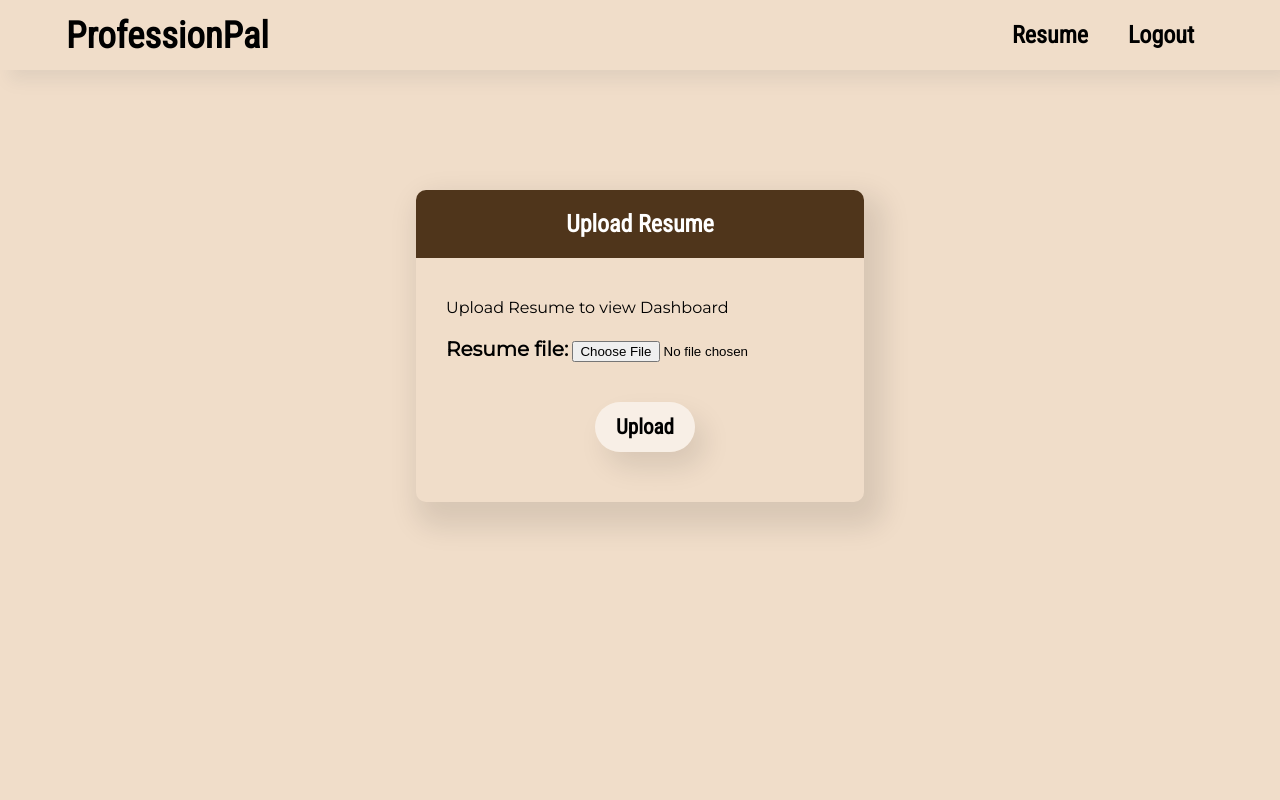
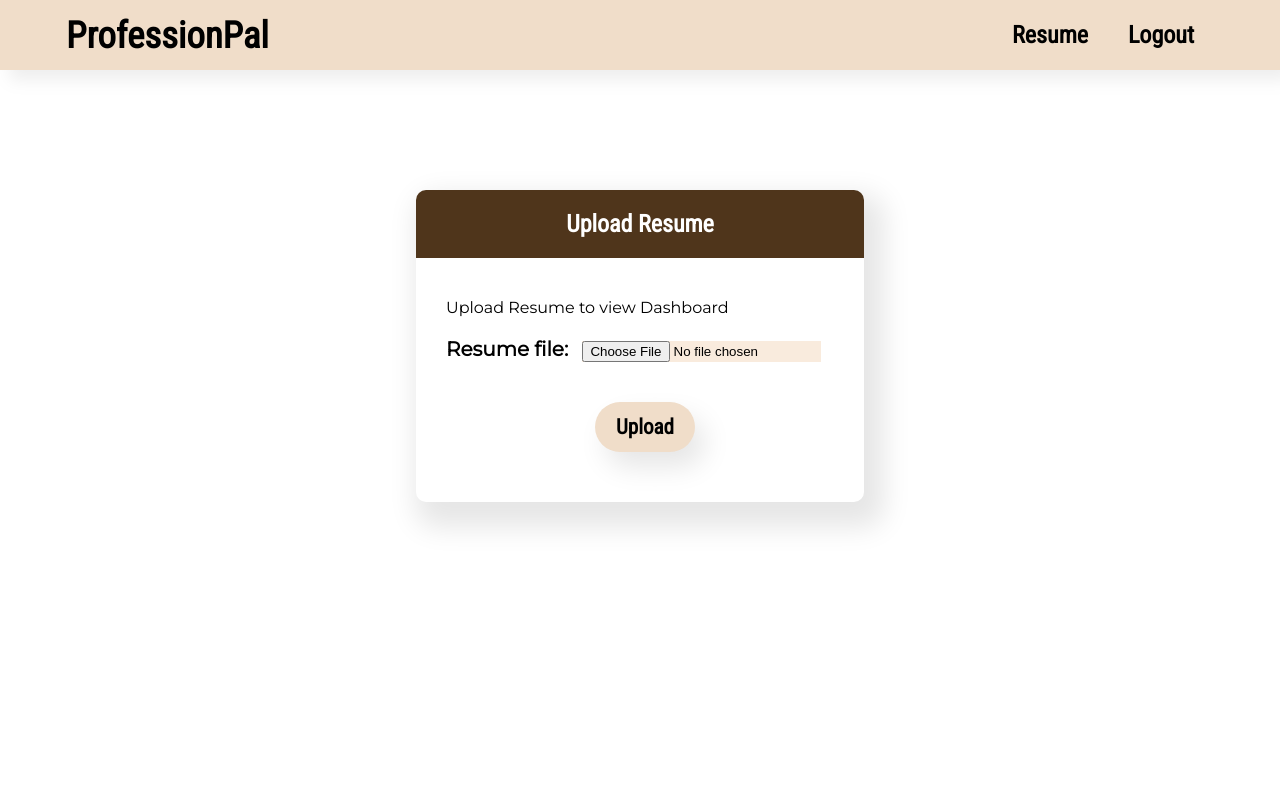
Before and after one commit to divyanshrm/CareerGPT-Shellhacks, a Django app: page /resume/upload_resume/ in a window 1280 px wide. Run offline with Django 4.2, Linux system fonts and the light colour scheme; the visitor is signed in with stand-in values (Sample User, id 1); data that the repository does not hold is empty.

Commit message:
frontend-3

```diff
--- a/static/accounts/css/accounts.css
+++ b/static/accounts/css/accounts.css
@@ -47,12 +47,15 @@ input {
     border: solid 1px black;
     font-size: large;
     font-family: 'Montserrat', sans-serif;
+    background-color: #f0ddc9;
+
 }
 
 input:focus {
     background-color: rgba(255, 255, 255, 0.525);
     border: none;
     outline: none;
+    background-color: #f0ddc9;
 }
 
 textarea {
@@ -87,7 +90,7 @@ textarea:focus {
     font-family: 'Roboto Condensed', sans-serif;
     font-weight: 900;
     box-shadow: 10px 15px 28px 0px rgba(0, 0, 0, 0.1);
-    background-color: rgba(255, 255, 255, 0.544);
+    background-color: #f0ddc9;
     display: inline;
     padding: 0px;
 }
--- a/static/css/master.css
+++ b/static/css/master.css
@@ -9,7 +9,7 @@ body {
     display: flex;
     flex-direction: column;
     align-items: center;
-    background-color: #f0ddc9;
+    background-color: white;
     background-attachment: "fixed";
     background-size: "cover";
     height: 100vh;
--- a/static/resume/css/resume.css
+++ b/static/resume/css/resume.css
@@ -46,7 +46,7 @@
     font-family: 'Roboto Condensed', sans-serif;
     font-weight: 900;
     box-shadow: 10px 15px 28px 0px rgba(0, 0, 0, 0.1);
-    background-color: rgba(255, 255, 255, 0.544);
+    background-color: #f0ddc9;
     margin-bottom: 30px;
 }
 
@@ -63,5 +63,11 @@ p {
 label {
     font-size: 20px;
     font-weight: 700;
+    padding-right: 10px;
+}
 
+#id_resume_file {
+    background-color: #f9ebdd;
+    width: 60%;
+    margin-right: 10px;
 }
--- a/templates/base.html
+++ b/templates/base.html
@@ -15,7 +15,7 @@
   <script src="https://cdn.jsdelivr.net/npm/bootstrap@4.3.1/dist/js/bootstrap.min.js"
     integrity="sha384-JjSmVgyd0p3pXB1rRibZUAYoIIy6OrQ6VrjIEaFf/nJGzIxFDsf4x0xIM+B07jRM"
     crossorigin="anonymous"></script>
-  <title>myReddit</title>
+  <title>ProfessionPal</title>
 
   <link rel="preconnect" href="https://fonts.googleapis.com">
   <link rel="preconnect" href="https://fonts.gstatic.com" crossorigin>
--- a/templates/resume/upload_resume.html
+++ b/templates/resume/upload_resume.html
@@ -25,6 +25,7 @@
             <p>Check the Dashboard after updating Resume for latest results</p>
             {% else %}
             <p class="label">Upload Resume to view Dashboard</p>
+            {% endif %}
             <form method="post" enctype="multipart/form-data">
                 {% csrf_token %}
                 {{ form.as_p }}
@@ -42,5 +43,4 @@
         </div>
     </div>
 </div>
-{% endif %}
 {% endblock %}
```
